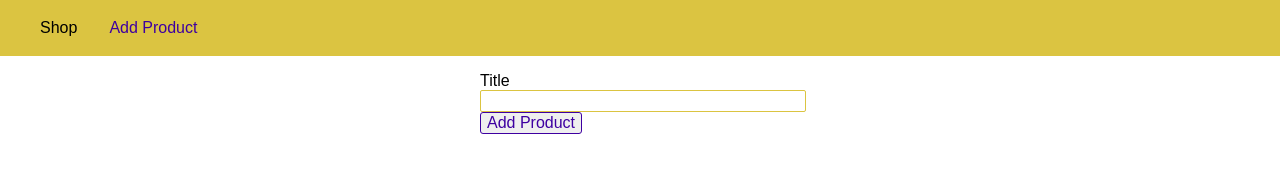
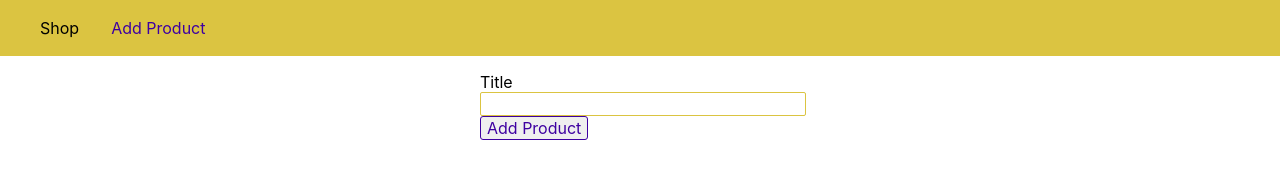
Before and after one commit to Choco0914/Working-with-ExpressJS, a website: page views/add-product.html in a window 1280 px wide. Shown: the top 178 px of the page. Drawn offline with Linux system fonts and the light colour scheme.

Commit message:
Serving Files Statically

```diff
--- a/app.js
+++ b/app.js
@@ -13,6 +13,8 @@ app.use(bodyParser.urlencoded({ extended: false }));
 
 app.use(shopRoutes);
 app.use("/admin", adminRoutes);
+// 정적 파일들의 경로설정하기
+app.use(express.static(path.join(__dirname, "public")));
 
 app.use((req, res, next) => {
   res.status(404).sendFile(path.join(__dirname, "views", "404.html"));
--- /dev/null
+++ b/public/css/main.css
@@ -0,0 +1,45 @@
+body {
+  padding: 0;
+  margin: 0;
+  font-family: -apple-system, BlinkMacSystemFont, "Segoe UI", Roboto, Oxygen,
+    Ubuntu, Cantarell, "Open Sans", "Helvetica Neue", sans-serif;
+}
+
+main {
+  padding: 1rem;
+}
+
+.main-header {
+  width: 100%;
+  height: 3.5rem;
+  background-color: #dbc441;
+  padding: 0 1.5rem;
+}
+
+.main-header__item-list {
+  list-style: none;
+  margin: 0;
+  padding: 0;
+  display: flex;
+}
+
+.main-header__nav {
+  height: 100%;
+  display: flex;
+  align-items: center;
+}
+
+.main-header__item {
+  margin: 0 1rem;
+  padding: 0;
+}
+
+.main-header__item a {
+  text-decoration: none;
+  color: black;
+}
+.main-header__item a:hover,
+.main-header__item a:active,
+.main-header__item a.active {
+  color: #3e00a1;
+}
--- /dev/null
+++ b/public/css/product.css
@@ -0,0 +1,31 @@
+.product-form {
+  width: 20rem;
+  max-width: 90%;
+  margin: auto;
+}
+
+.form-control label,
+.form-control input {
+  display: block;
+  width: 100%;
+}
+
+.form-control input {
+  border: 1px solid #dbc441;
+  font: inherit;
+  border-radius: 2px;
+}
+
+button {
+  font: inherit;
+  border: 1px solid #3e00a1;
+  color: #3e00a1;
+  border-radius: 3px;
+  cursor: pointer;
+}
+
+button:hover,
+button:active {
+  background-color: #3e00a1;
+  color: white;
+}
--- /dev/null
+++ b/public/css/styles.css
@@ -0,0 +1,2 @@
+@import "./main.css";
+@import "./product.css";
--- a/views/add-product.html
+++ b/views/add-product.html
@@ -4,86 +4,8 @@
     <meta charset="UTF-8" />
     <meta name="viewport" content="width=device-width, initial-scale=1.0" />
     <meta http-equiv="X-UA-Compatible" content="ie=edge" />
+    <link rel="stylesheet" href="/css/styles.css" />
     <title>Add Product</title>
-    <style>
-      body {
-        padding: 0;
-        margin: 0;
-        font-family: sans-serif;
-      }
-
-      main {
-        padding: 1rem;
-      }
-
-      .main-header {
-        width: 100%;
-        height: 3.5rem;
-        background-color: #dbc441;
-        padding: 0 1.5rem;
-      }
-
-      .main-header__nav {
-        height: 100%;
-        display: flex;
-        align-items: center;
-      }
-
-      .main-header__item-list {
-        list-style: none;
-        margin: 0;
-        padding: 0;
-        display: flex;
-      }
-
-      .main-header__item {
-        margin: 0 1rem;
-        padding: 0;
-      }
-
-      .main-header__item a {
-        text-decoration: none;
-        color: black;
-      }
-
-      .main-header__item a:hover,
-      .main-header__item a:active,
-      .main-header__item a.active {
-        color: #3e00a1;
-      }
-
-      .product-form {
-        width: 20rem;
-        max-width: 90%;
-        margin: auto;
-      }
-
-      .form-control label,
-      .form-control input {
-        display: block;
-        width: 100%;
-      }
-
-      .form-control input {
-        border: 1px solid #dbc441;
-        font: inherit;
-        border-radius: 2px;
-      }
-
-      button {
-        font: inherit;
-        border: 1px solid #3e00a1;
-        color: #3e00a1;
-        border-radius: 3px;
-        cursor: pointer;
-      }
-
-      button:hover,
-      button:active {
-        background-color: #3e00a1;
-        color: white;
-      }
-    </style>
   </head>
   <body>
     <header class="main-header">
```
Also changed, not shown: views/404.html (+1 -47 lines), views/shop.html (+1 -48 lines), README.md.
